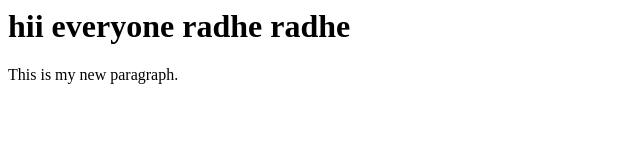
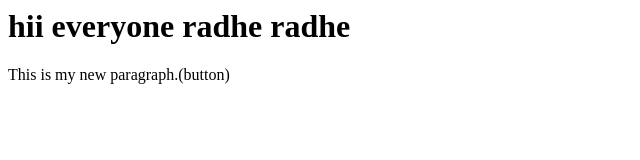
Before and after one commit to RiyaChug/Git_INIT, a plain HTML site: page index.html in a window 1280 px wide. Shown: the full height of the page, 0-640 px from the left. Drawn offline with Linux system fonts and the light colour scheme.

```diff
--- a/index.html
+++ b/index.html
@@ -1,2 +1,2 @@
 <h1>hii everyone radhe radhe</h1>
-<p>This is my new paragraph.</p>
+<p>This is my new paragraph.(button)</p>
```
